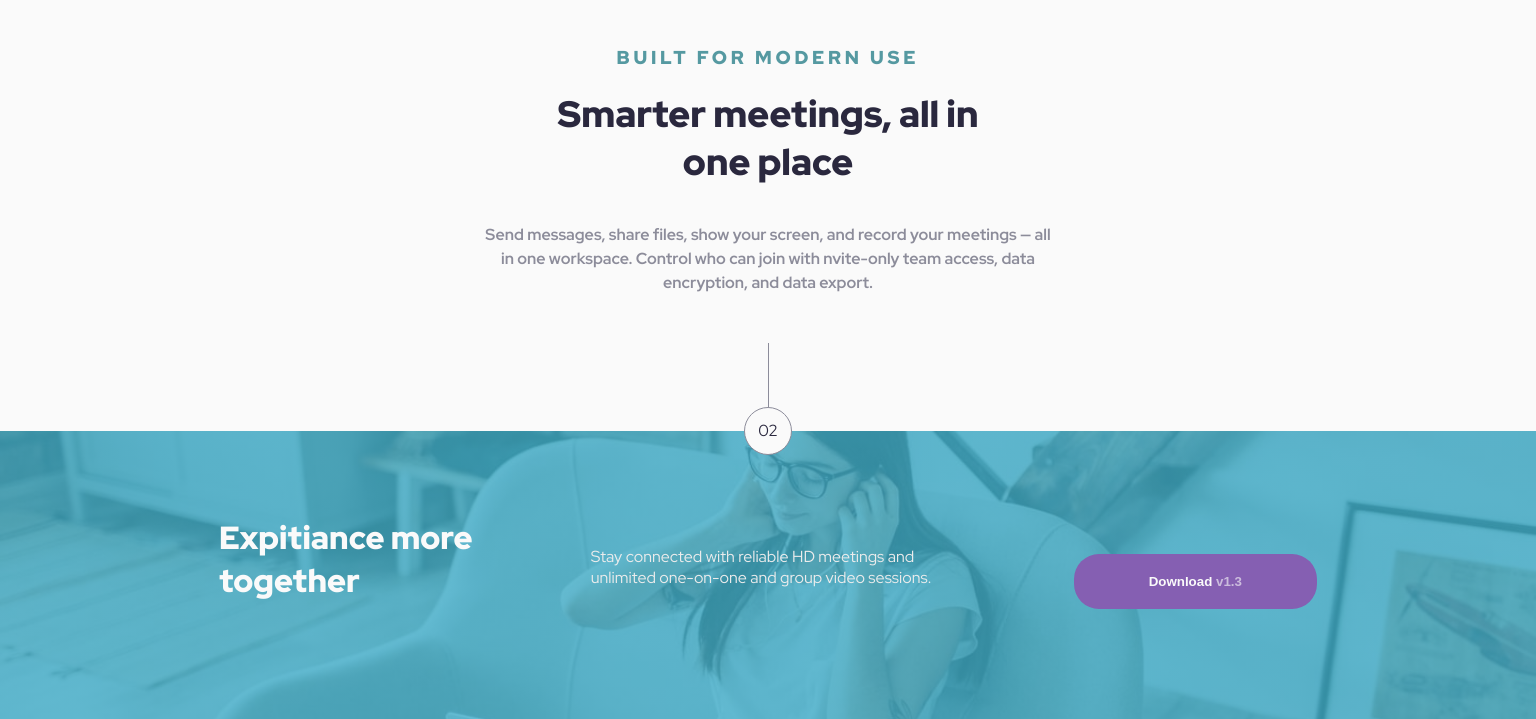
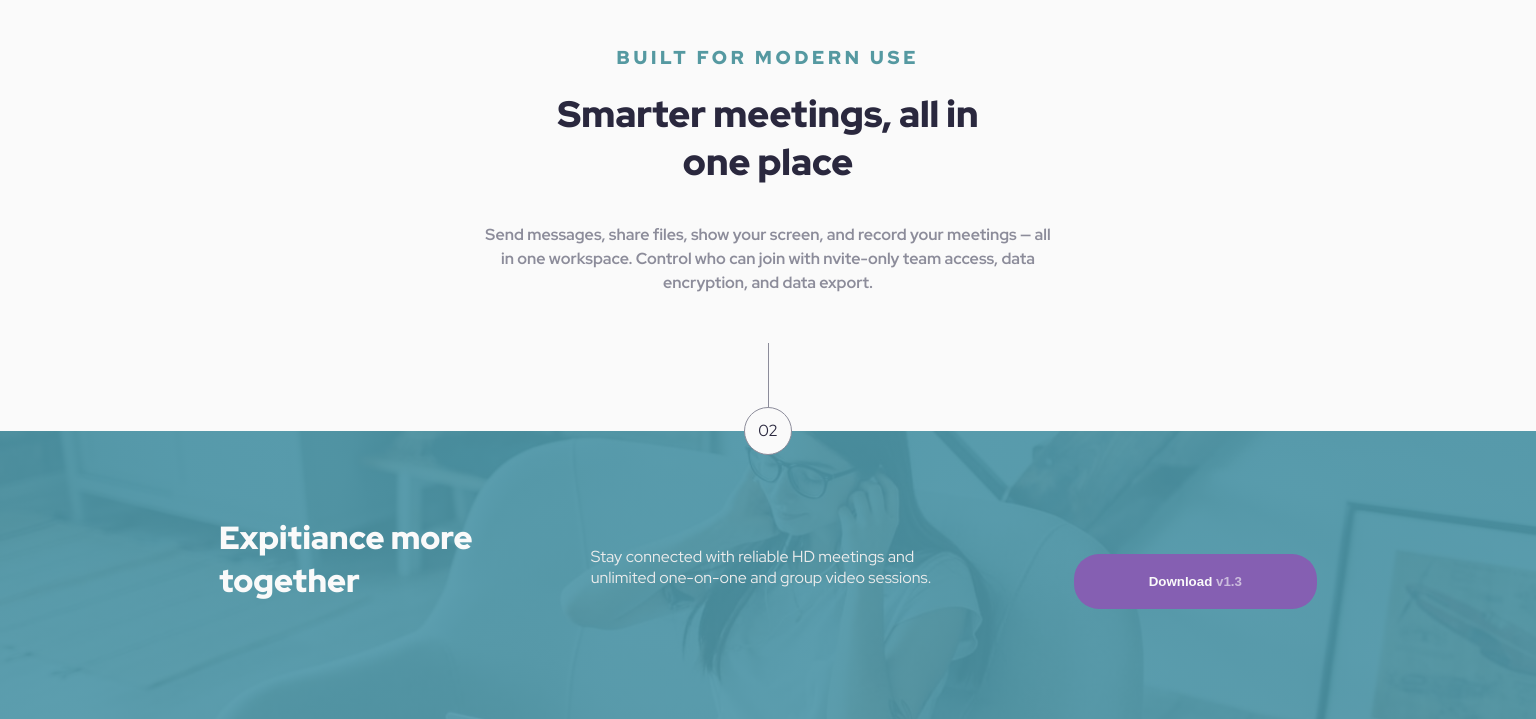
Before and after one commit to dulovici/Meet-_Landing_Page, a plain HTML site: page index.html in a window 1536 px wide. Shown: the part 869-1588 px from the top of the page. Drawn offline with Linux system fonts and the light colour scheme.

Commit message:
footer color cghange

```diff
--- a/style.css
+++ b/style.css
@@ -399,7 +399,7 @@ footer {
         padding: 5em 10em;
         height: 18em;
         background-image:
-        linear-gradient(#3fadc9cb,#3fadc9cb)
+        linear-gradient(#4d96a8ea,#4d96a8e5)
         ,url(./assets/desktop/image-footer.jpg);
     }
 
```
